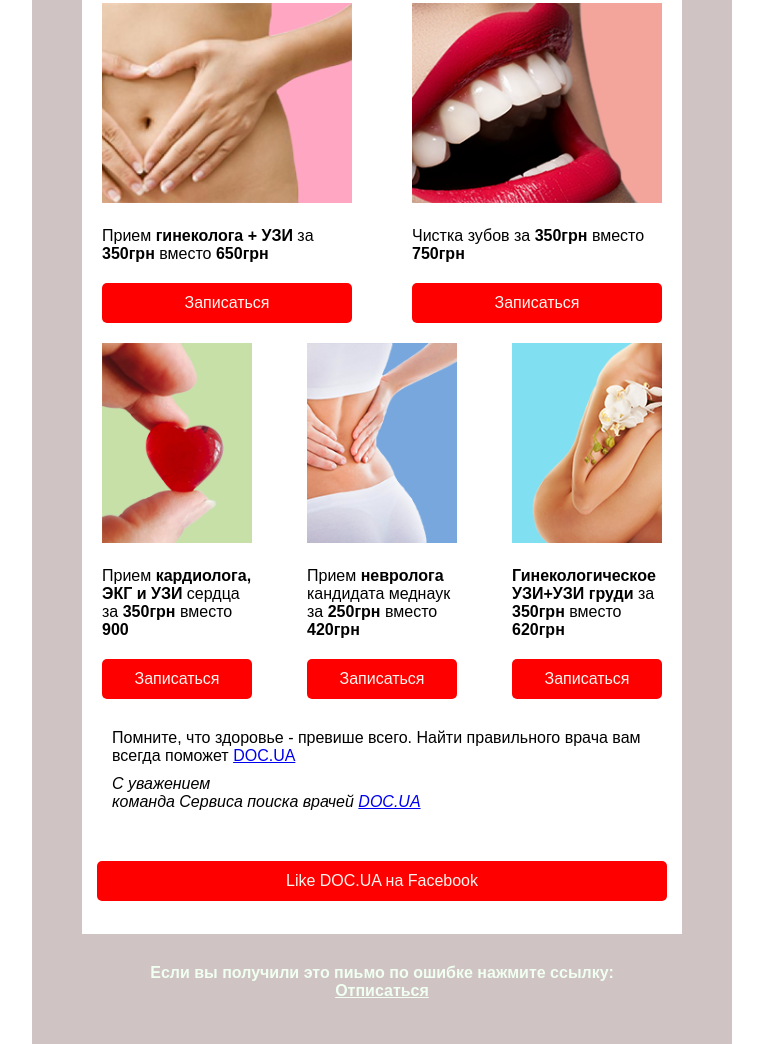
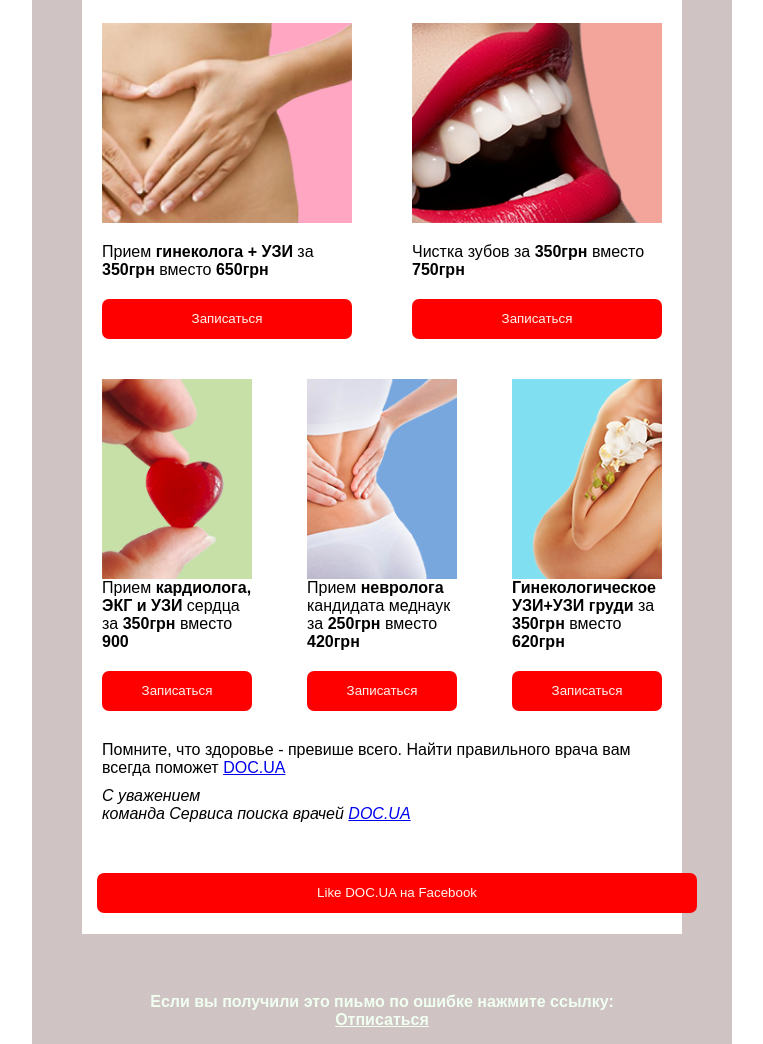
Before and after one commit to Mary-cyber-prog/email_layuot, a plain HTML site: page doc_ua_src/index.html in a window 1280 px wide. Shown: the part 406-1450 px from the top of the page, without its empty margins (258-1021 px from the left). Drawn offline with Linux system fonts and the light colour scheme.

Commit message:
everythung is done

```diff
--- a/doc_ua_src/css/style.css
+++ b/doc_ua_src/css/style.css
@@ -32,7 +32,7 @@
 
 .paragraph_distance {
     margin-bottom: 20px;
-    margin-left: 30px;
+    margin-left: 20px;
 }
 
 span {
@@ -46,41 +46,52 @@ span {
 }
 
 /* first raw of objects */
-.width_object_1raw {
-    width: 250px;
-    margin: 0 20px 20px 20px;
-}
 
 .img_first_raw {
     height: 200px;
+    margin-bottom: 20px;
+}
+.column {
+    display: flex;
+    flex-direction: column;
+    width: 250px;
+    margin: 20px;
 }
 /* button for both raws */
 .button_background {
     background: red;
+    border-radius: 7px;
     height: 40px;
-    border-radius: 5px;
     color: seashell;
     text-align: center;
-    line-height: 40px;
+    margin-top: 20px;
+    border: honeydew;
+    transition: 2s;
 }
 .button_background:hover {
     background: lawngreen;
     cursor: pointer;
 }
 /* second raw of objects */
-.width_object_2raw {
-    width: 150px;
-    margin: 0 20px 20px 20px;
-}
-.img2 {
+
+.img_second_raw {
     height: 200px;
 }
+.column2 {
+    display: flex;
+    flex-direction: column;
+    width: 150px;
+    margin: 20px;
+}
+/* bottom text */
 .bottom_sign {
-    margin-left: 30px;
+    margin-left: 20px;
     margin-top: 10px;
 }
+/* bottom button */
 .button_like_doc {
     margin: 50px 15px;
+    width: 600px;
 }
 .cancel_subscription {
     margin-top: 30px;
--- a/doc_ua_src/index.html
+++ b/doc_ua_src/index.html
@@ -35,72 +35,76 @@
                 </p>
             </div>
 
+            <div>
                 <div class="raw">
+                    <!-- the first raw -->
+                    <div class="column">
+                        <img class="img_first_raw " src="i1.png" alt="">
+
                        <div>
-                    <div>
-                        <img class="img_first_raw width_object_1raw" src="i1.png" alt="">
+                        Прием <span>гинеколога + УЗИ</span> за <span>350грн</span> вместо <span>650грн</span>
                        </div>
 
-                    <div class="width_object_1raw">
-                        Прием <span>гинеколога + УЗИ</span> за <span>350грн</span> вместо <span>650грн</span>
+                        <button class="button_background">Записаться</button>
                     </div>
-                    <div class="width_object_1raw button_background">Записаться</div>
-                </div>
+                    <div class="column">
+                        <img class="img_first_raw " src="i2.png" alt="">
                         <div>
-                    <div>
-                        <img class="img_first_raw width_object_1raw" src="i2.png" alt="">
-                    </div>
-
-                    <div class="width_object_1raw note1">
                             Чистка зубов за <span>350грн</span><b></b> вместо <span>750грн</span>
-                    </div>
-                    <div class="width_object_1raw note1 button_background">Записаться</div>
                         </div>
 
 
+                        <button class="button_background">Записаться</button>
+                    </div>
+
+                    <!-- the second raw -->
+                    <div class="column2">
+
+                            <img class="img_second_raw" src="i3.png" alt="">
 
                         <div>
-                    <div>
-                        <img class="img2 width_object_2raw" src="i3.png" alt="">
+                            Прием <span>кардиолога, ЭКГ и УЗИ</span> сердца за <span>350грн</span> вместо
+                            <span>900</span>
                         </div>
-                    <div class="width_object_2raw">
-                        Прием <span>кардиолога, ЭКГ и УЗИ</span> сердца за <span>350грн</span> вместо <span>900</span>
-                    </div>
-                    <div class="width_object_2raw button_background">Записаться</div>
+                        <button class="button_background">Записаться</button>
                     </div>
 
+                    <div class="column2">
+
+                            <img class="img_second_raw" src="i4.png" alt="">
+
                         <div>
-                    <div>
-                        <img class="img2 width_object_2raw" src="i4.png" alt="">
+                            Прием <span>невролога</span> кандидата меднаук за <span>250грн</span> вместо
+                            <span>420грн</span>
                         </div>
-                    <div class="width_object_2raw">
-                        Прием <span>невролога</span> кандидата меднаук за <span>250грн</span> вместо <span>420грн</span>
-                    </div>
-                    <div class="width_object_2raw button_background">Записаться</div>
+                        <button class="button_background">Записаться</button>
                     </div>
 
+                    <div class="column2">
+
+                        <img class="img_second_raw" src="i5.png" alt="">
                         <div>
-                    <div>
-                        <img class="img2 width_object_2raw" src="i5.png" alt="">
+                            <span>Гинекологическое УЗИ+УЗИ груди</span> за <span>350грн</span> вместо
+                            <span>620грн</span>
                         </div>
-                    <div class="width_object_2raw">
-                        <span>Гинекологическое УЗИ+УЗИ груди</span> за <span>350грн</span> вместо <span>620грн</span>
-                    </div>
-                    <div class="width_object_2raw button_background">Записаться</div>
+                        <button class="button_background">Записаться</button>
+
                     </div>
                 </div>
                 <div class="bottom_sign">
-                Помните, что здоровье - превише всего. Найти правильного врача вам всегда поможет <a href="#">DOC.UA</a>
+                    Помните, что здоровье - превише всего. Найти правильного врача вам всегда поможет <a
+                        href="#">DOC.UA</a>
                 </div>
                 <div class="bottom_sign">
                     <i>C уважением <br> команда Сервиса поиска врачей <a href="#">DOC.UA</a> </i>
                 </div>
-            <div class="button_like_doc button_background">
+                <button class="button_background button_like_doc">
                     Like DOC.UA на Facebook
-            </div>
+                </button>
             </div>
             <div class="cancel_subscription">
-Если вы получили это пиьмо по ошибке нажмите ссылку: <p ><a class="cancel_subscription" href="#">Отписаться</a></p>
+                Если вы получили это пиьмо по ошибке нажмите ссылку: <p><a class="cancel_subscription"
+                        href="#">Отписаться</a></p>
             </div>
 
 
```
Lines whose indentation alone changed are shown as unchanged.
